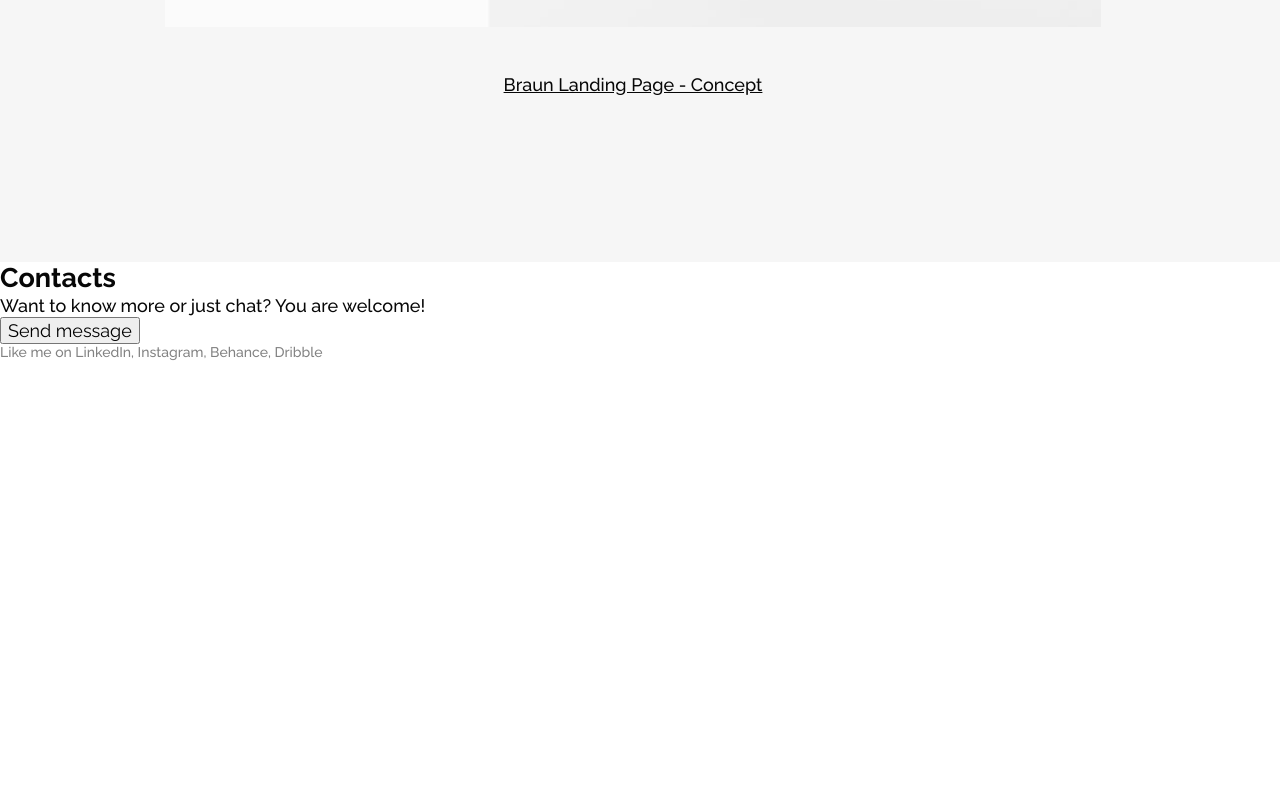
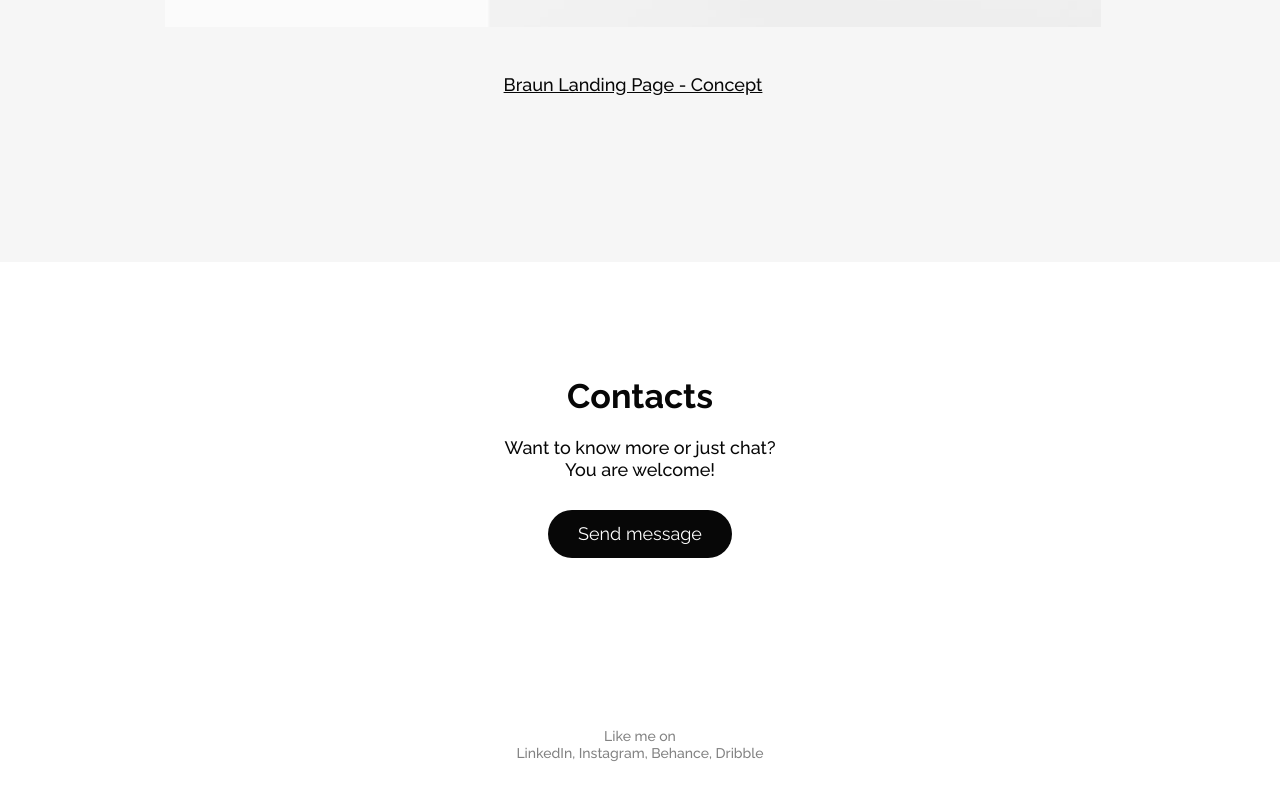
Before and after one commit to MaksymBora/LandingPage-Designer, a plain HTML site: page index.html in a window 1280 px wide. Shown: the part 3914-4714 px from the top of the page. Before the commit the page ends 4275 px from the top, so only its background shows below. Drawn offline with nearby package versions, Linux system fonts and the light colour scheme.

Commit message:
completed footer

```diff
--- a/css/style.css
+++ b/css/style.css
@@ -245,17 +245,40 @@ img {
 }
 
 /* ======================== FOOTER ================================ */
+.main-footer {
+  padding-top: 114px;
+  padding-bottom: 124px;
+}
+
+.main-footer > .container {
+  flex-direction: column;
+  justify-content: center;
+  text-align: center;
+}
 
 .contacts-title {
+  margin-bottom: 20px;
   font-size: 34px;
   line-height: 1.23;
 }
 
+.footer-text {
+  margin-bottom: 29px;
+}
+
 .btn {
+  padding: 13px 30px;
+
+  margin-bottom: 170px;
   font-size: 18px;
   line-height: 1.22;
   columns: var(--white-color);
   cursor: pointer;
+  background-color: var(--primary-text-color);
+  color: var(--white-color);
+
+  border-radius: 40px;
+  border: none;
 }
 
 .contacts-sub {
--- a/index.html
+++ b/index.html
@@ -141,11 +141,19 @@
         </div>
       </section>
     </main>
-    <footer>
-      <h2 contacts-title>Contacts</h2>
-      <p>Want to know more or just chat? You are welcome!</p>
-      <button type="button" class="btn">Send message</button>
-      <p class="contacts-sub">Like me on LinkedIn, Instagram, Behance, Dribble</p>
+    <footer class="main-footer">
+      <div class="container">
+        <h2 class="contacts-title">Contacts</h2>
+        <p class="footer-text">
+          Want to know more or just chat?<br />
+          You are welcome!
+        </p>
+        <button type="button" class="btn">Send message</button>
+        <p class="contacts-sub">
+          Like me on<br />
+          LinkedIn, Instagram, Behance, Dribble
+        </p>
+      </div>
     </footer>
   </body>
 </html>
```
